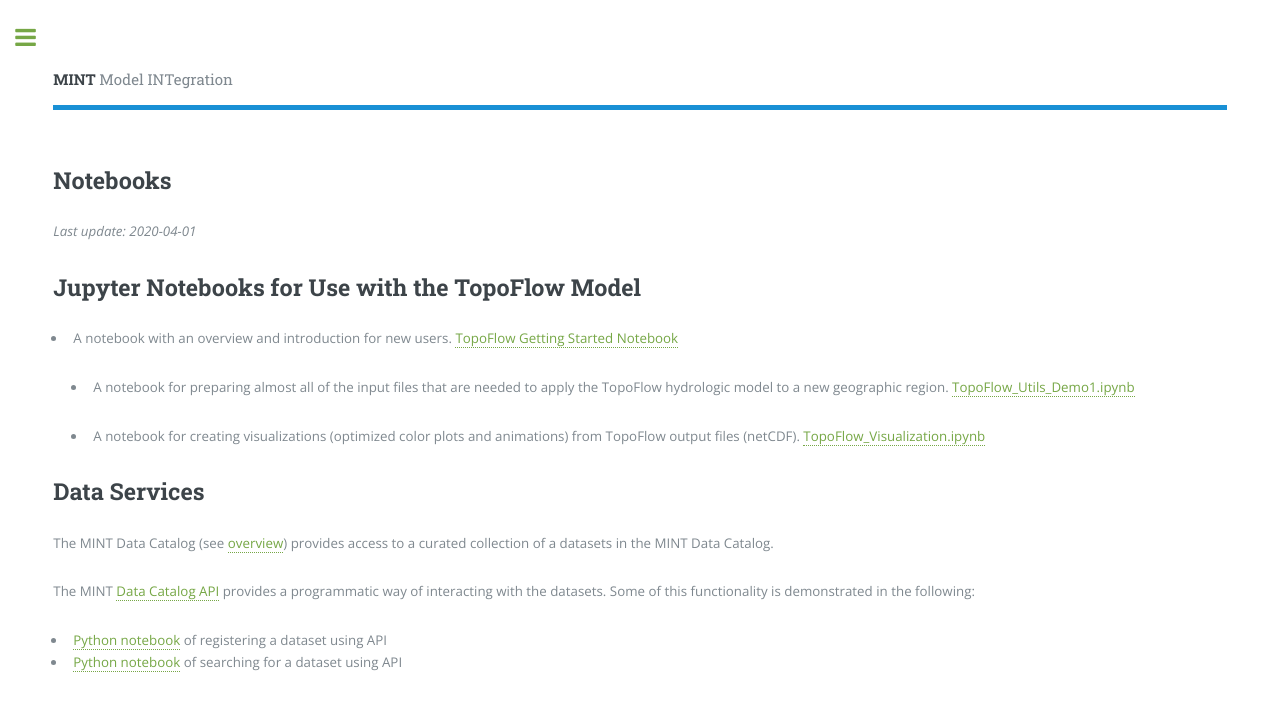
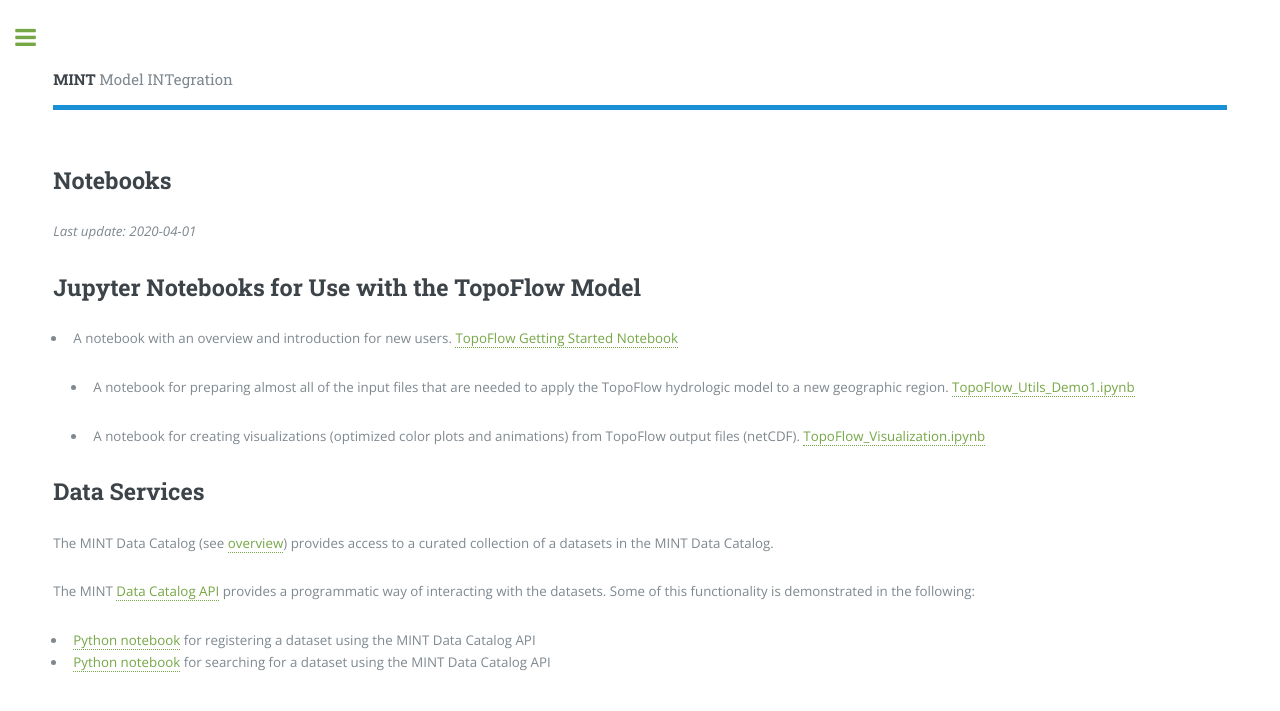
Before and after one commit to KnowledgeCaptureAndDiscovery/MINT, a Jekyll site: the page built from notebooks.md, in a window 1280 px wide. Shown: the top 711 px of the page. Built offline with Jekyll 4.4.1, drawn with Linux system fonts in a browser that asks for light colours.

Commit message:
Update notebooks.md

```diff
--- a/notebooks.md
+++ b/notebooks.md
@@ -20,5 +20,5 @@
 
 The MINT [Data Catalog API](https://data-catalog.mint.isi.edu/documentation) provides a programmatic way of interacting with the datasets. Some of this functionality is demonstrated in the following:
 
-- [Python notebook](https://github.com/mintproject/MINT-DataCatalog-Public/blob/master/demo/api_demo.ipynb) of registering a dataset using API
-- [Python notebook](https://github.com/mintproject/MINT-DataCatalog-Public/blob/master/demo/CHIRPS_browse.ipynb) of searching for a dataset using API
+- [Python notebook](https://github.com/mintproject/MINT-DataCatalog-Public/blob/master/demo/api_demo.ipynb) for registering a dataset using the MINT Data Catalog API
+- [Python notebook](https://github.com/mintproject/MINT-DataCatalog-Public/blob/master/demo/CHIRPS_browse.ipynb) for searching for a dataset using the MINT Data Catalog API
```
